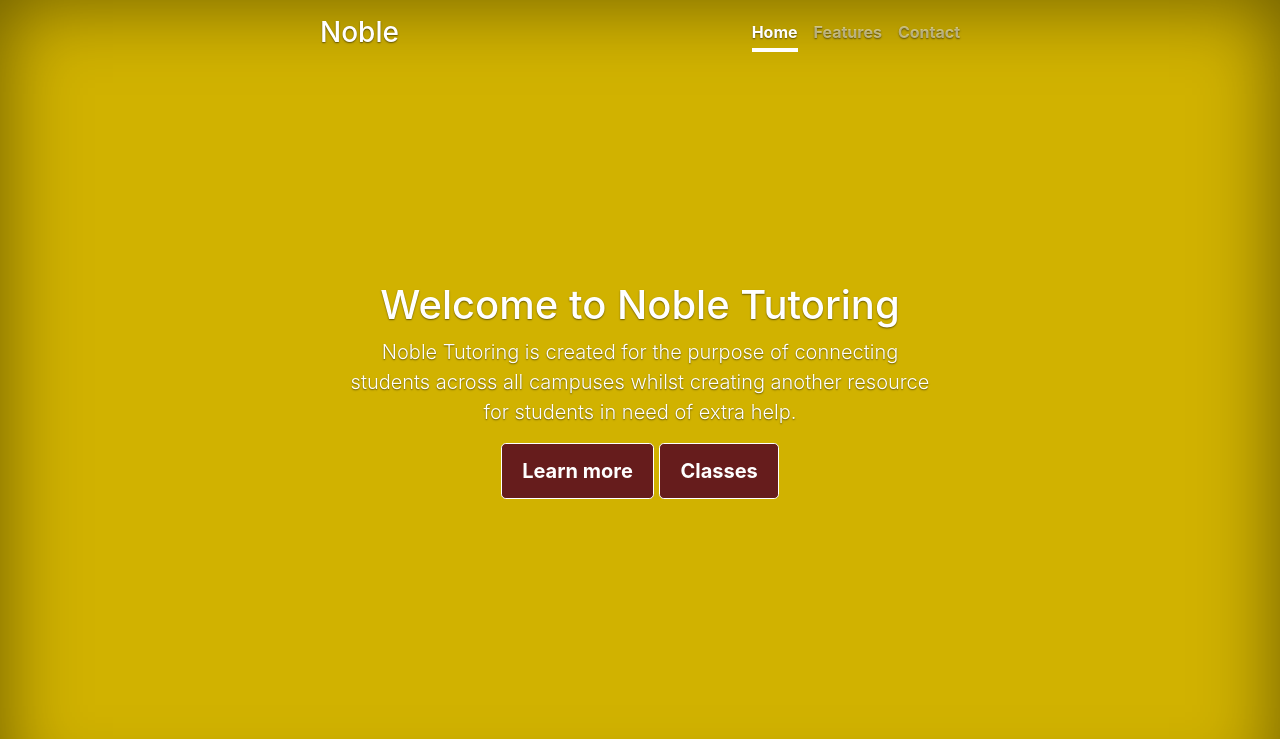
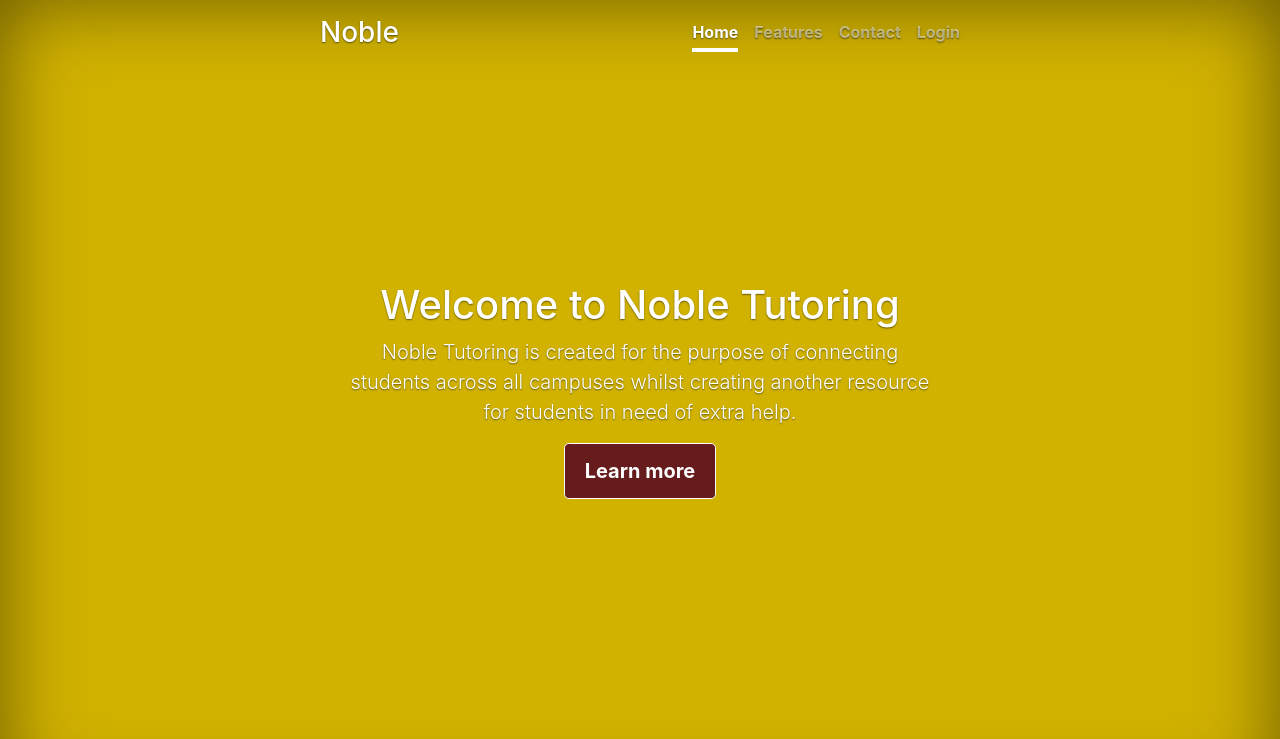
Before and after one commit to aksel3901/project1, a Django app: page / in a window 1280 px wide. Shown: the top 739 px of the page. Run offline with Django 3.2, Linux system fonts and the light colour scheme; some libraries are stand-ins or nearby versions.

Commit message:
added link for homepage

```diff
--- a/testproject/noble_tutoring/templates/noble_tutoring/homepage.html
+++ b/testproject/noble_tutoring/templates/noble_tutoring/homepage.html
@@ -55,6 +55,7 @@
         <a class="nav-link active" href="#">Home</a>
         <a class="nav-link" href="#">Features</a>
         <a class="nav-link" href="#">Contact</a>
+        <a class="nav-link" href="tutoring/login_page">Login</a>
       </nav>
     </div>
   </header>
@@ -64,7 +65,7 @@
     <p class="lead">Noble Tutoring is created for the purpose of connecting students across all campuses whilst creating another resource for students in need of extra help.</p>
     <p class="lead">
       <a href="#" class="btn btn-lg btn-secondary">Learn more</a>
-      <a href="#" class="btn btn-lg btn-secondary">Classes</a>
+      <!-- <a href="#" class="btn btn-lg btn-secondary">Classes</a> -->
     </p>
   </main>
 
```
